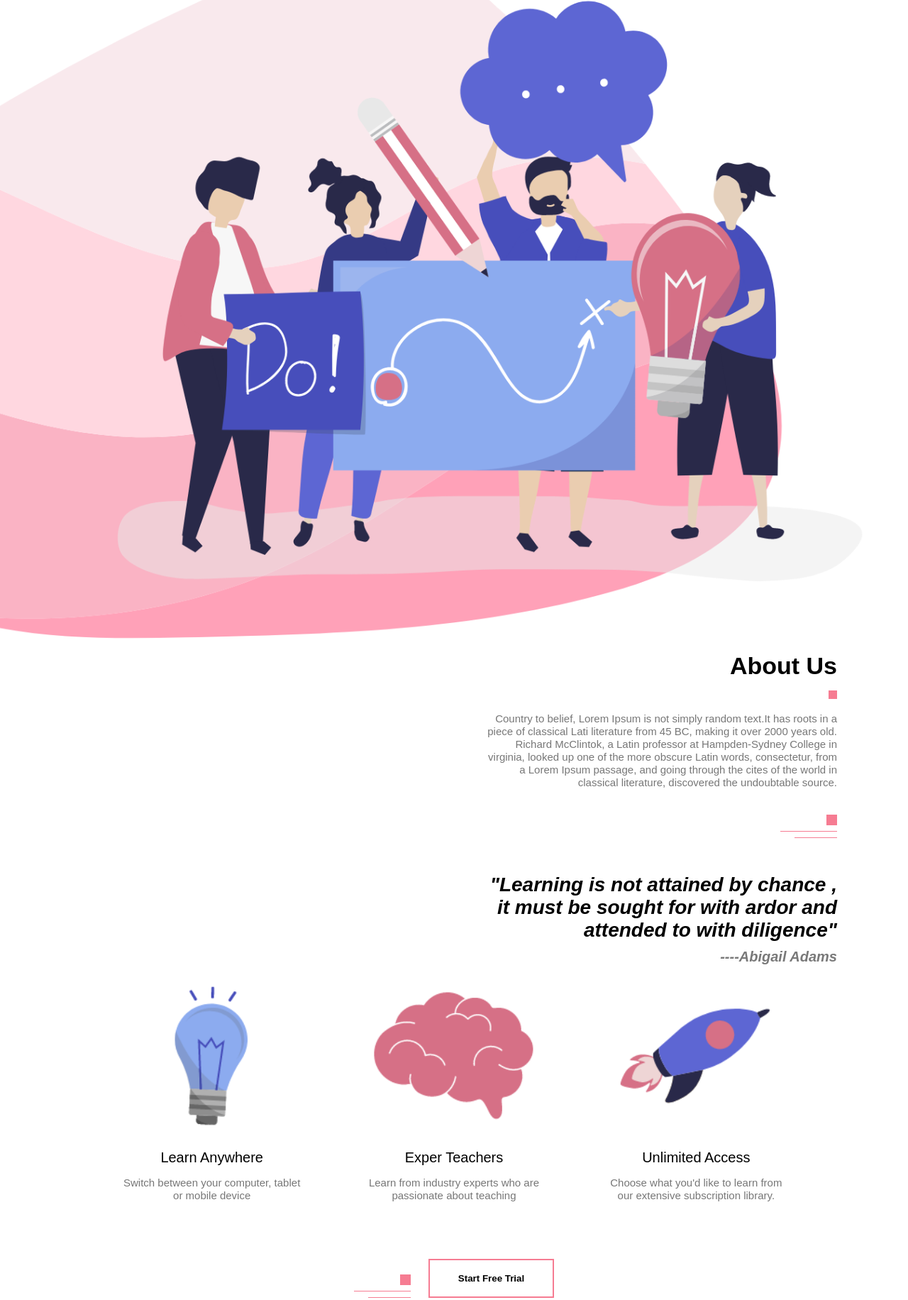
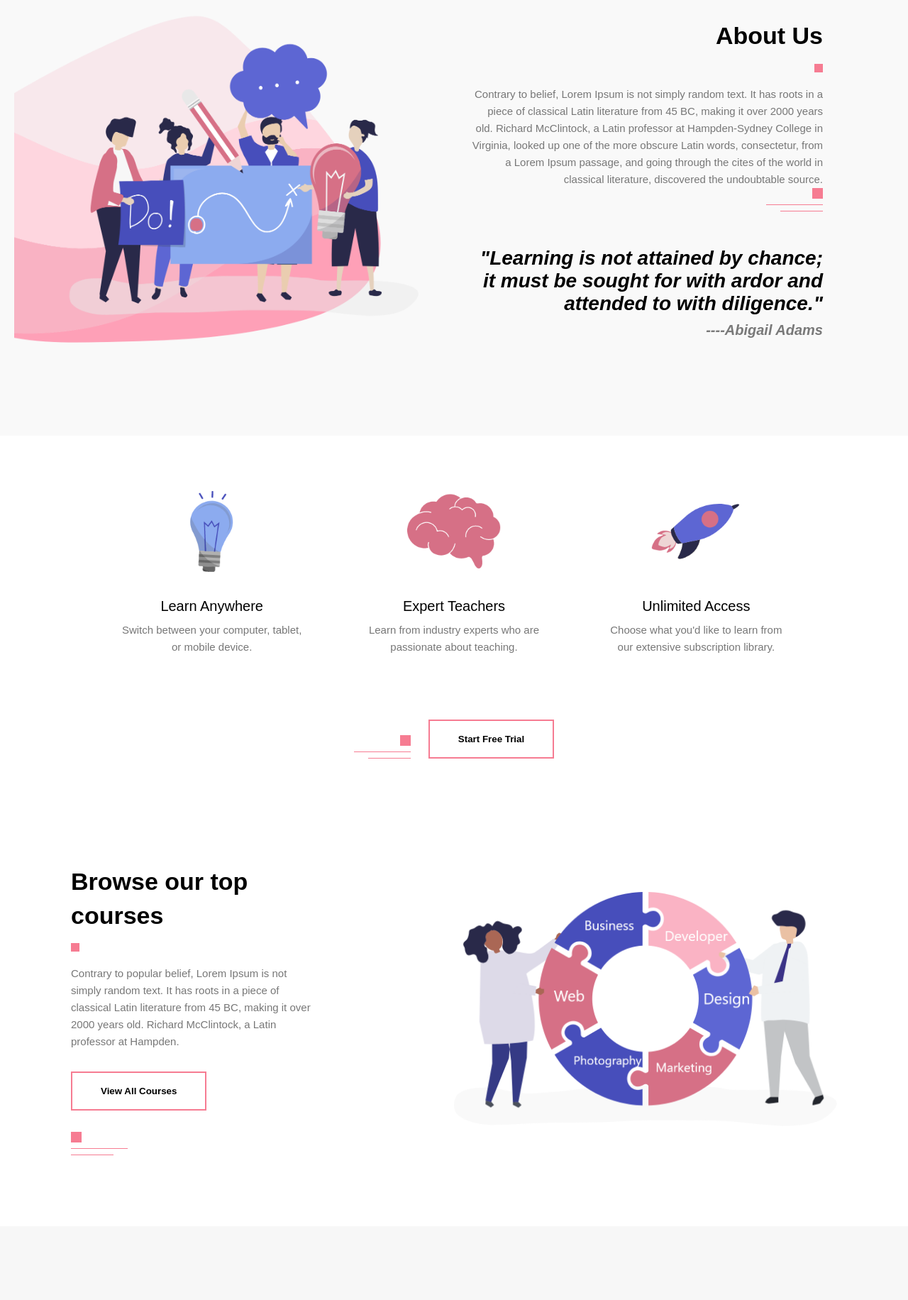
Before and after one commit to rashima200/Xypoweb, a plain HTML site: page index.html in a window 1280 px wide. Shown: the part 910-2742 px from the top of the page at 71% size. Drawn offline with Linux system fonts and the light colour scheme.

Commit message:
feat:offer css section    is added

```diff
--- a/index.html
+++ b/index.html
@@ -11,12 +11,12 @@
    <div class="container">
     <img src="images/logo.png" class="logo">
     <div class="header-text">
-        <h1>The purpose is to <br>teach,bring learning to people</h1>
+        <h1>The purpose is to <br>teach, bring learning to people</h1>
         <span class="square"></span>
         <p>There are many variations of passages of Lorem Ipsum
-            available, but the majourity have suffered alteration in
+            available, but the majority have suffered alteration in
             some form, by injected humour, or randomised words
-            which don't look even slightly believable,
+            which don't look even slightly believable.
         </p>
         <button class="common-btn">Read More</button>
         <div class="line">
@@ -39,59 +39,56 @@
  </nav>
  <img src="images/menu.png" id="menuBtn">
 
-<!----About-->
-
-<section class="about">
+<!-- About Section -->
+<section id="about" class="about">
     <div class="about-left-col">
-        <img src="images/about.png">
+        <img src="images/about.png" alt="About Us">
     </div>
     <div class="about-right-col">
         <div class="about-text">
             <h1>About Us</h1>
             <span class="square"></span>
-        <p>Country to belief, Lorem Ipsum is not simply
-            random text.It has roots in a piece of classical Lati
+            <p>Contrary to belief, Lorem Ipsum is not simply
+                random text. It has roots in a piece of classical Latin
                 literature from 45 BC, making it over 2000 years old.
-            Richard McClintok, a Latin professor at Hampden-Sydney
-            College in virginia, looked up one of the more obscure
+                Richard McClintock, a Latin professor at Hampden-Sydney
+                College in Virginia, looked up one of the more obscure
                 Latin words, consectetur, from a Lorem Ipsum passage, and
                 going through the cites of the world in classical literature,
-            discovered the undoubtable source.</p><br><br>
+                discovered the undoubtable source.
+            </p>
             <div class="line">
                 <span class="line-1"></span><br>
                 <span class="line-2"></span><br>
                 <span class="line-3"></span>
             </div>
-
-            <h2>"Learning is not attained by chance , it must be sought
-                for with ardor and attended to with diligence"
+            <h2>"Learning is not attained by chance; it must be sought
+                for with ardor and attended to with diligence."
             </h2>
             <h3>----Abigail Adams</h3>
         </div>
     </div>
-
 </section>
 
-<!--features-->
-
-<section class="features">
+<!-- Features Section -->
+<section id="features" class="features">
     <div class="feature-row">
         <div class="feature-col">
-            <img src="images/pic-1.png" >
+            <img src="images/pic-1.png" alt="Learn Anywhere">
             <h4>Learn Anywhere</h4>
-            <p>Switch between your computer, tablet or mobile
-                device
+            <p>Switch between your computer, tablet, or mobile
+                device.
             </p>
         </div>
         <div class="feature-col">
-            <img src="images/pic-2.png" >
-            <h4>Exper Teachers</h4>
+            <img src="images/pic-2.png" alt="Expert Teachers">
+            <h4>Expert Teachers</h4>
             <p>Learn from industry experts who are passionate
-                about teaching
+                about teaching.
             </p>
         </div>
         <div class="feature-col">
-            <img src="images/pic-3.png" >
+            <img src="images/pic-3.png" alt="Unlimited Access">
             <h4>Unlimited Access</h4>
             <p>Choose what you'd like to learn from our extensive
                 subscription library.
@@ -108,18 +105,18 @@
     </div>
 </section>
 
-<!--courses-->
+<!-- Courses Section -->
 <section id="courses">
     <div class="container course-row">
         <div class="course-left-col">
             <div class="course-text">
                 <h1>Browse our top <br>courses</h1>
                 <span class="square"></span>
-                <p>Country to popular belief,Lorem Ipsum is not
+                <p>Contrary to popular belief, Lorem Ipsum is not
                     simply random text. It has roots in a piece of
                     classical Latin literature from 45 BC, making it over
                     2000 years old. Richard McClintock, a Latin professor
-                    at Hampden
+                    at Hampden.
                 </p>
                 <button class="common-btn">View All Courses</button>
                 <div class="line">
@@ -130,50 +127,41 @@
             </div>
         </div>
         <div class="course-right-col">
-            <img src="images/course.png">
+            <img src="images/course.png" alt="Courses">
         </div>
     </div>
 </section>
 
-
-
-<!---offer-->
-
-<section class="offer">
+<!-- Offer Section -->
+<section id="offer" class="offer">
     <div class="about-left-col">
-        <img src="images/offer.png">
+        <img src="images/offer.png" alt="Offer">
     </div>
     <div class="about-right-col">
         <div class="about-text">
-        <h1>Limitness learning,<br>limitness possibilities</h1>
+            <h1>Limitless learning,<br>Limitless possibilities</h1>
             <span class="square"></span>
-        <p>Country to belief, Lorem Ipsum is not simply
-            random text.It has roots in a piece of classical Lati
+            <p>Contrary to belief, Lorem Ipsum is not simply
+                random text. It has roots in a piece of classical Latin
                 literature from 45 BC, making it over 2000 years old.
-            Richard McClintok, a Latin professor at Hampden-Sydney
-            College in virginia.</p><br><br>
+                Richard McClintock, a Latin professor at Hampden-Sydney
+                College in Virginia.
+            </p>
+            <button class="common-btn">Start Free Trial</button>
             <div class="line">
                 <span class="line-1"></span><br>
                 <span class="line-2"></span><br>
                 <span class="line-3"></span>
             </div>
-
-            <h2>"Learning is not attained by chance , it must be sought
-                for with ardor and attended to with diligence"
-            </h2>
-            <h3>----Abigail Adams</h3>
         </div>
     </div>
-
 </section>
 
 <script>
     var menuBtn = document.getElementById("menuBtn");
     var sideNav = document.getElementById("sideNav");
 
-
     sideNav.style.right = "-250px";
-
 
     menuBtn.onclick = function() {
         if (sideNav.style.right === "0px") {
@@ -183,6 +171,5 @@
         }
     };
 </script>
-
 </body>
 </html>
--- a/style.css
+++ b/style.css
@@ -1,77 +1,101 @@
-*{
+* {
     margin: 0;
     padding: 0;
+    box-sizing: border-box;
     font-family: sans-serif;
 }
-#header{
+
+/* Header Section */
+#header {
     height: 100vh;
     background-image: url(images/background.png);
     background-position: center;
     background-size: cover;
+    position: relative;
 }
-.container{
-    margin-right: 100px;
-    margin-left: 100px;
+
+.container {
+    margin: 0 auto;
+    padding: 0 100px;
 }
-.logo{
+
+.logo {
     margin-top: 30px;
     width: 100px;
+}
 
-}
-.header-text{
+.header-text {
     max-width: 350px;
     margin-top: 140px;
+    color: #333;
 }
-h1{
+
+h1 {
     font-size: 34px;
+    line-height: 1.4;
 }
-.square{
+
+.square {
     height: 12px;
     width: 12px;
     display: inline-block;
     background: #f67c92;
     margin: 15px 0;
 }
-.common-btn{
+
+.common-btn {
     padding: 18px 40px;
     background: transparent;
     outline: none;
     border: 2px solid #f67c92;
     font-weight: bold;
     cursor: pointer;
+    transition: background 0.3s, color 0.3s;
 }
-p{
+
+.common-btn:hover {
+    background: #f67c92;
+    color: #fff;
+}
+
+p {
     font-size: 15px;
-    line-height: 18px;
+    line-height: 1.6;
     color: #777;
+}
 
-}
-.header-text button{
+.header-text button {
     margin-top: 20px;
     margin-bottom: 60px;
 }
-.line-1{
+
+.line {
+    line-height: 8px;
+}
+
+.line-1 {
     width: 15px;
     height: 15px;
     background: #f67c92;
     display: inline-block;
 }
-.line-2{
-    width: 80px;
+
+.line-2, .line-3 {
     height: 1px;
     background: #f67c92;
     display: inline-block;
 }
-.line-3{
+
+.line-2 {
+    width: 80px;
+}
+
+.line-3 {
     width: 60px;
-    height: 1px;
-    background: #f67c92;
-    display: inline-block;
 }
-.line{
-    line-height: 8px;
-}
-#sideNav{
+
+/* Side Navigation */
+#sideNav {
     width: 250px;
     height: 100vh;
     position: fixed;
@@ -79,66 +103,84 @@ p{
     top: 0;
     background: #f67c92;
     z-index: 2;
-    transition: .5s;
+    transition: 0.5s;
+}
 
-}
 nav ul li {
     list-style: none;
     margin: 50px 20px;
 }
+
 nav ul li a {
     text-decoration: none;
     color: #fff;
+    font-size: 16px;
+    transition: color 0.3s;
 }
-#menuBtn{
+
+nav ul li a:hover {
+    color: #333;
+}
+
+#menuBtn {
     width: 50px;
     position: fixed;
     right: 65px;
     top: 35px;
     z-index: 2;
     cursor: pointer;
+}
 
-}
-/*----about----*/
-
-#about, #offer{
+/* About Section */
+#about, #offer {
     padding: 100px 0;
     display: flex;
     align-items: center;
     flex-wrap: wrap;
+    background-color: #f9f9f9;
 }
-.about-left-col {
+
+.about-left-col, .about-right-col {
     flex-basis: 50%;
+    padding: 20px;
 }
+
 .about-left-col img {
     width: 100%;
+    border-radius: 10px;
 }
-.about-right-col{
-    flex-basis: 50%;
+
+.about-right-col {
     text-align: right;
 }
-.about-text{
+
+.about-text {
     max-width: 500px;
     margin-right: 100px;
     display: inline-block;
 }
-.about-text h2{
+
+.about-text h2, .about-text h3 {
+    font-style: italic;
+}
+
+.about-text h2 {
     margin: 50px 0 10px;
     font-size: 28px;
-    font-style: italic;
 }
-.about-text h3{
 
+.about-text h3 {
     font-size: 20px;
-    font-style: italic;
     color: #797979;
 }
-/*--features--*/
-#features{
-    padding-top: 50px;
-    padding-bottom: 50px;
+
+/* Features Section */
+#features {
+    padding: 50px 0;
+    background-color: #fff;
 }
-.feature-row{
+
+.feature-row {
     width: 80%;
     margin: auto;
     display: flex;
@@ -146,31 +188,37 @@ nav ul li a {
     justify-content: space-around;
     flex-wrap: wrap;
 }
+
 .feature-col {
     flex-basis: 25%;
     text-align: center;
+    margin: 10px 0;
 }
+
 .feature-col img {
     width: 100%;
+    max-width: 150px;
+    margin-bottom: 15px;
 }
-.feature-col h4{
-    margin-bottom: 15px;
+
+.feature-col h4 {
     font-size: 20px;
-    font-weight: 400;
+    font-weight: 500;
+    margin-bottom: 10px;
 }
-.feature-btn{
+
+.feature-btn {
     margin: 80px auto 0;
     display: flex;
     align-items: flex-end;
     justify-content: center;
 }
+
 .feature-btn .line {
     text-align: right;
     display: inline-block;
     margin-right: 25px;
 }
-
-
 
 /*--courses--*/
 
@@ -199,3 +247,17 @@ nav ul li a {
 .course-text button{
      margin: 30px 0;
 }
+/* Offer Section */
+#offer {
+    background: #f7f7f7;
+    text-align: center;
+}
+
+#offer button {
+    margin: 30px 0;
+}
+
+#offer .about-left-col img {
+    max-width: 100%;
+    border-radius: 10px;
+}
```
Lines whose indentation alone changed are shown as unchanged.
